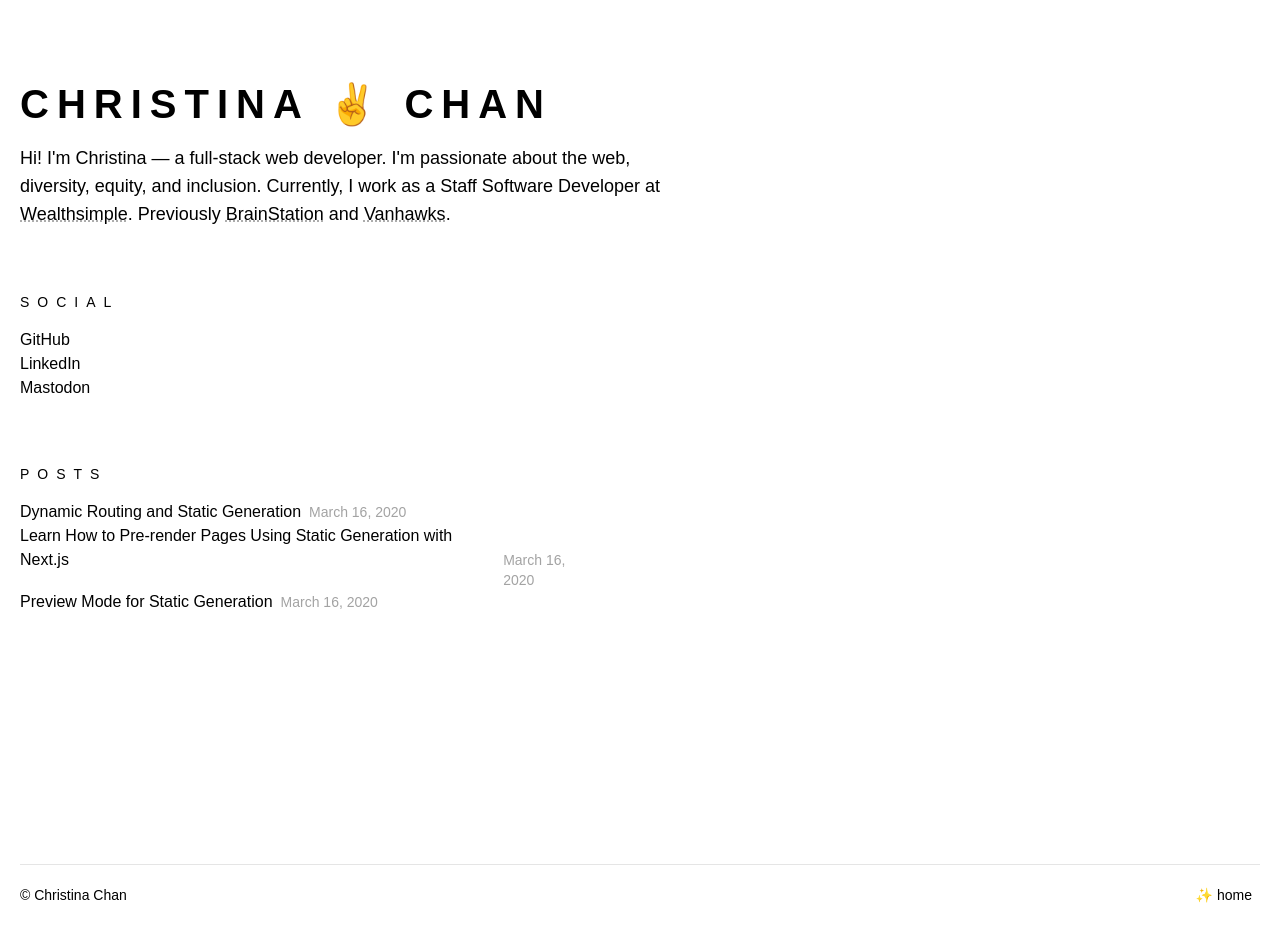
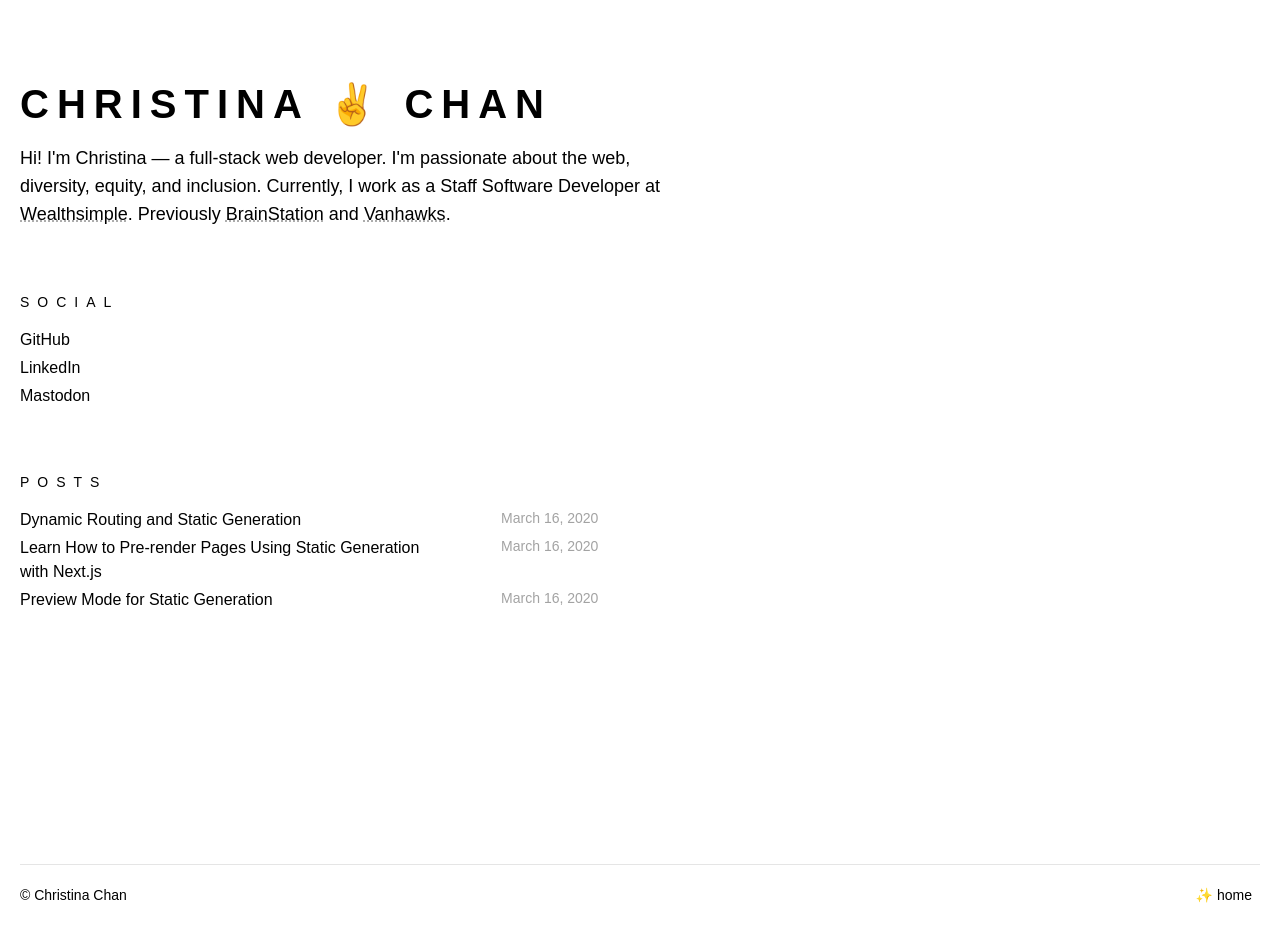
Before and after one commit to cchawn/christina-codes, a Next.js app: page / in a window 1280 px wide. Built offline with nearby package versions, Linux system fonts and the light colour scheme; a web font is replaced by a local one.

Commit message:
fix: grid not flex

```diff
--- a/components/post-preview.tsx
+++ b/components/post-preview.tsx
@@ -13,8 +13,8 @@ const PostPreview = ({
   slug,
 }: Props) => {
   return (
-    <div className="flex flex-col mb-2 md:mb-0 md:flex-row items-baseline">
-      <h3 className="md:mr-2">
+    <div className="grid grid-cols-1 md:grid-cols-4 gap-0.5 md:gap-2 my-1">
+      <h3 className="md:col-span-3">
         <Link
           as={`/posts/${slug}`}
           href="/posts/[slug]"
@@ -22,7 +22,7 @@ const PostPreview = ({
           {title}
         </Link>
       </h3>
-      <p className="text-neutral-400 text-sm">
+      <p className="md:justify-self-end text-neutral-400 text-sm">
         <DateFormatter dateString={date} />
       </p>
     </div>
--- a/components/social-links.tsx
+++ b/components/social-links.tsx
@@ -3,9 +3,9 @@ const SocialLinks = () => {
     <section className="max-w-prose text-base my-16">
       <h2 className="uppercase text-sm mb-4 tracking-spread">Social</h2>
       <ul>
-        <li><a href="https://github.com/cchawn">GitHub</a></li>
-        <li><a href="https://ca.linkedin.com/in/cchawn">LinkedIn</a></li>
-        <li><a rel="me" href="https://hachyderm.io/@cchawn">Mastodon</a></li>
+        <li className="my-1"><a href="https://github.com/cchawn">GitHub</a></li>
+        <li className="my-1"><a href="https://ca.linkedin.com/in/cchawn">LinkedIn</a></li>
+        <li className="my-1"><a rel="me" href="https://hachyderm.io/@cchawn">Mastodon</a></li>
       </ul>
     </section>
   );
```
